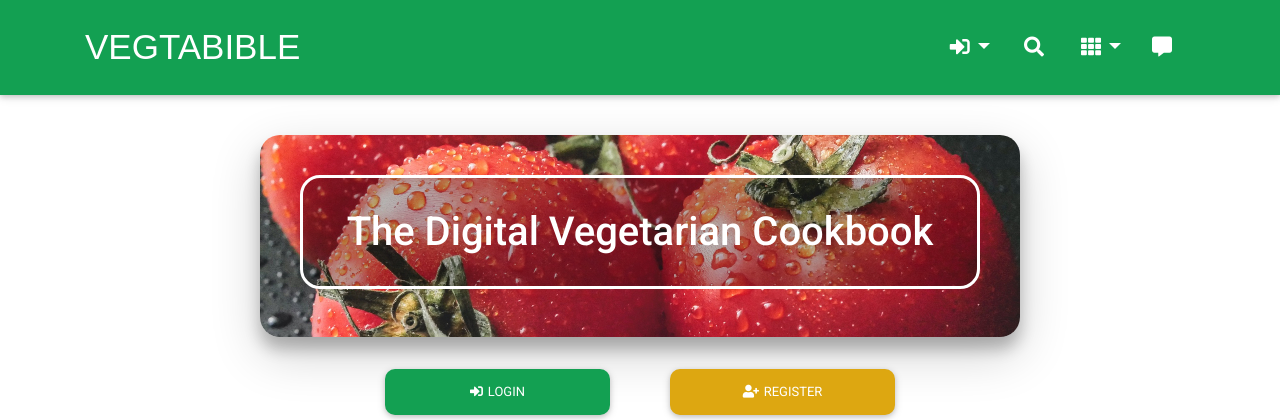
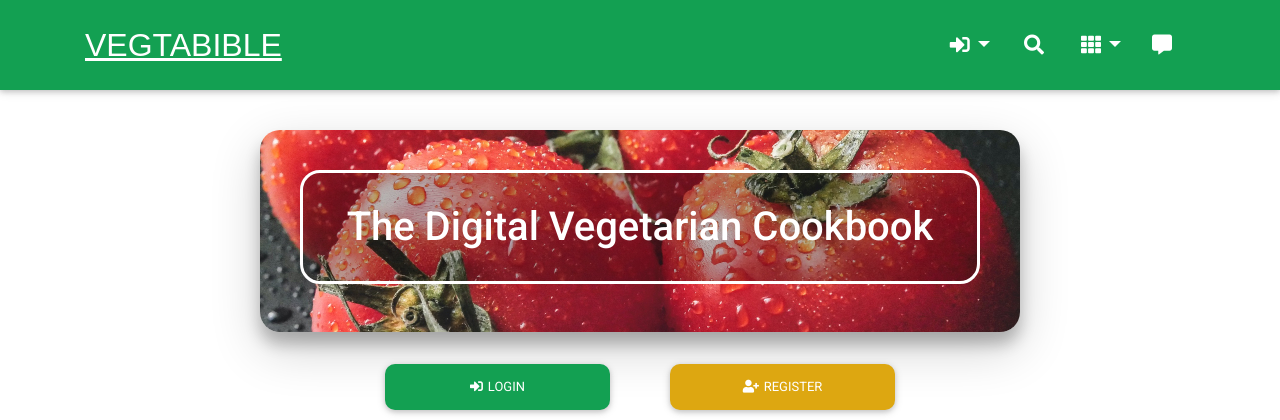
Before and after one commit to jonathanmeaney-lmk/Vegtabible_App, a Flask app: page / in a window 1280 px wide, with the pointer over the restyled element. Shown: the top 420 px of the page. Run offline with Flask 2, Linux system fonts and the light colour scheme; data that the repository does not hold is empty; some libraries are stand-ins or nearby versions; some web fonts are replaced.

Commit message:
Logo hover state changed

```diff
--- a/static/css/style.css
+++ b/static/css/style.css
@@ -12,7 +12,7 @@
 }
 
 .navbar-brand:hover {
-    font-size: 35px;
+    text-decoration: underline;
 }
 
 .navbar {
```
